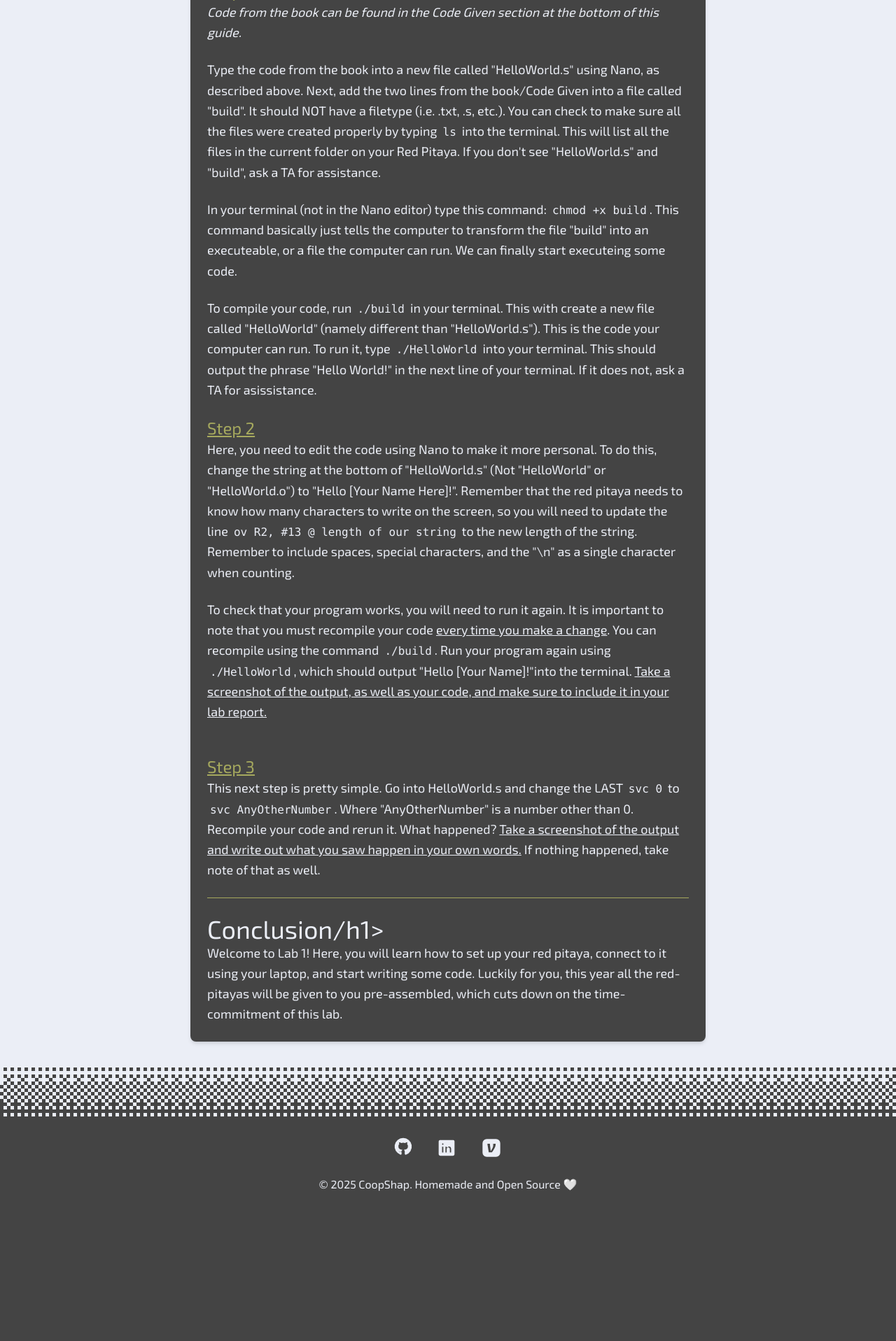
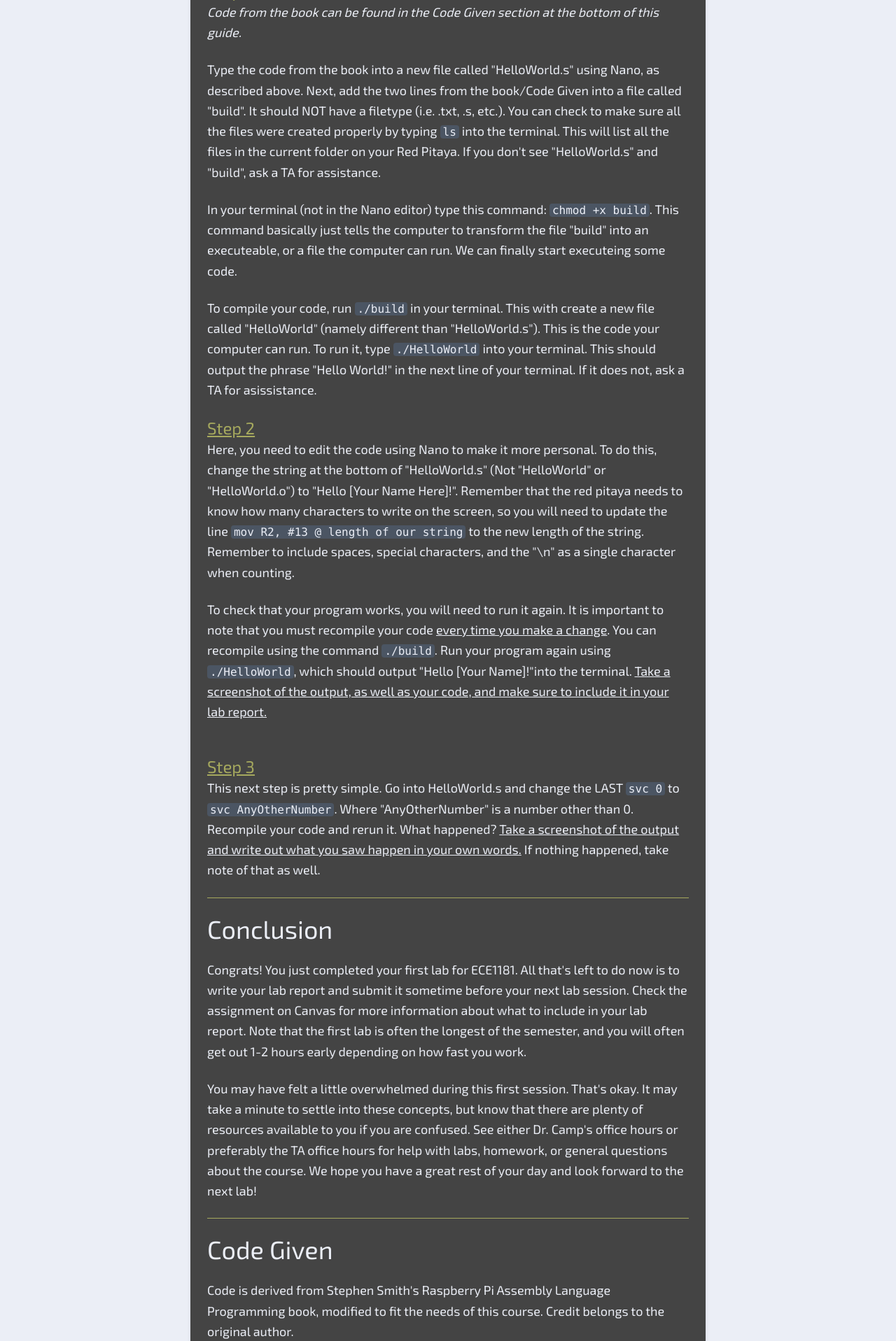
Before and after one commit to cshapard26/CoopShapWebsite, a Flask app: page /labs/ECE1181/Lab1GettingStarted in a window 1280 px wide. Shown: the part 3662-5579 px from the top of the page at 70% size. Before the commit the page ends 5365 px from the top, so only its background shows below. Run offline with Flask 3, Linux system fonts and the light colour scheme.

Commit message:
changed code block function

````diff
--- a/templates/labs/ECE1181/Lab1.html
+++ b/templates/labs/ECE1181/Lab1.html
@@ -44,7 +44,7 @@
                 <br/>
                 <h1 class="text-2xl text-bold underline text-cs-green">Virtual Setup</h1>
                 <p class="leading-relaxed text-lg">
-                    Now that your pitaya is all connected, we can make sure it is working digitally. To make sure you are connected properly, visit <code class="bg-cs-blue px-1 rounded text-base">http://rp-xxxxxx.local</code>  (replace the x's with the six digits on your red pitaya. It will be on your case, or the sticker with the QR code if the other one fell off). If you are connected properly, you should be brought to a website with a Red Pitaya logo in the background and some buttons. If the website times out, then something went wrong. See below for some troubleshooting tips.
+                    Now that your pitaya is all connected, we can make sure it is working digitally. To make sure you are connected properly, visit <code class="bg-gray-600 px-1 rounded text-base">http://rp-xxxxxx.local</code>  (replace the x's with the six digits on your red pitaya. It will be on your case, or the sticker with the QR code if the other one fell off). If you are connected properly, you should be brought to a website with a Red Pitaya logo in the background and some buttons. If the website times out, then something went wrong. See below for some troubleshooting tips.
                 </p>
                 <br/>
                 <h1 class="text-2xl text-bold underline text-cs-green">Troubleshooting</h1>
@@ -66,11 +66,11 @@
                 <br/>
                 <ol class="list-decimal ml-6 text-lg space-y-2">
                     <li>Open "Terminal" if you are on Mac and "Powershell" if you are on Windows.</li>
-                    <li>When it opens, type <code class="bg-cs-blue px-1 rounded text-base">ssh root@rp-xxxxxx.local</code> where "xxxxxx" is your pitaya number, and click enter.</li>
-                    <li>It should prompt you for a password. It is <code class="bg-cs-blue0 px-1 rounded text-base">root</code>. <u> You won't see the letters you are typing in the command line. This is normal. Just type "root" and click enter.</u></li>
+                    <li>When it opens, type <code class="bg-gray-600 px-1 rounded text-base">ssh root@rp-xxxxxx.local</code> where "xxxxxx" is your pitaya number, and click enter.</li>
+                    <li>It should prompt you for a password. It is <code class="bg-gray-6000 px-1 rounded text-base">root</code>. <u> You won't see the letters you are typing in the command line. This is normal. Just type "root" and click enter.</u></li>
                     <li>You should now be connected to your red pitaya (you can check this by seeing what the beginning of the line in the terminal says. It should say "root:~ $" or something similar instead of your laptop name).</li>
-                    <li>To create a file, type <code class="bg-cs-blue px-1 rounded text-base">touch main.s</code>. This creates a file called "main.s" in the current directory (a.k.a folder).</li>
-                    <li>Type <code class="bg-cs-blue px-1 rounded text-base">nano main.s</code> to start editing an empty file named main.s. This is the Nano window. It is VERY confusing, even to experienced users. Here is a general overview of what you need to know:</li>
+                    <li>To create a file, type <code class="bg-gray-600 px-1 rounded text-base">touch main.s</code>. This creates a file called "main.s" in the current directory (a.k.a folder).</li>
+                    <li>Type <code class="bg-gray-600 px-1 rounded text-base">nano main.s</code> to start editing an empty file named main.s. This is the Nano window. It is VERY confusing, even to experienced users. Here is a general overview of what you need to know:</li>
                 </ol>
                 <br/>
                 <ol class="list-decimal ml-16 text-lg leading-relaxed space-y-2">
@@ -113,61 +113,61 @@
                 </p>
                 <br/>
                 <p class="leading-relaxed text-lg">
-                    Type the code from the book into a new file called "HelloWorld.s" using Nano, as described above. Next, add the two lines from the book/Code Given into a file called "build". It should NOT have a filetype (i.e. .txt, .s, etc.). You can check to make sure all the files were created properly by typing <code class="bg-csblue px-1 rounded text-base">ls</code> into the terminal. This will list all the files in the current folder on your Red Pitaya. If you don't see "HelloWorld.s" and "build", ask a TA for assistance.
+                    Type the code from the book into a new file called "HelloWorld.s" using Nano, as described above. Next, add the two lines from the book/Code Given into a file called "build". It should NOT have a filetype (i.e. .txt, .s, etc.). You can check to make sure all the files were created properly by typing <code class="bg-gray-600 px-1 rounded text-base">ls</code> into the terminal. This will list all the files in the current folder on your Red Pitaya. If you don't see "HelloWorld.s" and "build", ask a TA for assistance.
                 </p>
                 <br/>
                 <p class="leading-relaxed text-lg">
-                    In your terminal (not in the Nano editor) type this command: <code class="bg-csblue px-1 rounded text-base">chmod +x build</code>. This command basically just tells the computer to transform the file "build" into an executeable, or a file the computer can run. We can finally start executeing some code.
+                    In your terminal (not in the Nano editor) type this command: <code class="bg-gray-600 px-1 rounded text-base">chmod +x build</code>. This command basically just tells the computer to transform the file "build" into an executeable, or a file the computer can run. We can finally start executeing some code.
                 </p>
                 <br/>
                 <p class="leading-relaxed text-lg">
-                    To compile your code, run <code class="bg-csblue px-1 rounded text-base">./build</code> in your terminal. This with create a new file called "HelloWorld" (namely different than "HelloWorld.s"). This is the code your computer can run. To run it, type <code class="bg-csblue px-1 rounded text-base">./HelloWorld</code> into your terminal. This should output the phrase "Hello World!" in the next line of your terminal. If it does not, ask a TA for asissistance.
+                    To compile your code, run <code class="bg-gray-600 px-1 rounded text-base">./build</code> in your terminal. This with create a new file called "HelloWorld" (namely different than "HelloWorld.s"). This is the code your computer can run. To run it, type <code class="bg-gray-600 px-1 rounded text-base">./HelloWorld</code> into your terminal. This should output the phrase "Hello World!" in the next line of your terminal. If it does not, ask a TA for asissistance.
                 </p>
                 <br/>
                 <h1 class="text-2xl text-bold underline text-cs-green">Step 2</h1>
                 <p class="leading-relaxed text-lg">
-                    Here, you need to edit the code using Nano to make it more personal. To do this, change the string at the bottom of "HelloWorld.s" (Not "HelloWorld" or "HelloWorld.o") to "Hello [Your Name Here]!". Remember that the red pitaya needs to know how many characters to write on the screen, so you will need to update the line <code class="bg-csblue px-1 rounded text-base">ov R2, #13   @ length of our string</code> to the new length of the string. Remember to include spaces, special characters, and the "\n" as a single character when counting.
+                    Here, you need to edit the code using Nano to make it more personal. To do this, change the string at the bottom of "HelloWorld.s" (Not "HelloWorld" or "HelloWorld.o") to "Hello [Your Name Here]!". Remember that the red pitaya needs to know how many characters to write on the screen, so you will need to update the line <code class="bg-gray-600 px-1 rounded text-base">mov R2, #13   @ length of our string</code> to the new length of the string. Remember to include spaces, special characters, and the "\n" as a single character when counting.
                 </p>
                 <br/>
                 <p class="leading-relaxed text-lg">
-                    To check that your program works, you will need to run it again. It is important to note that you must recompile your code <u>every time you make a change</u>. You can recompile using the command <code class="bg-csblue px-1 rounded text-base">./build</code>. Run your program again using <code class="bg-csblue px-1 rounded text-base">./HelloWorld</code>, which should output "Hello [Your Name]!"into the terminal. <u>Take a screenshot of the output, as well as your code, and make sure to include it in your lab report.</u>
+                    To check that your program works, you will need to run it again. It is important to note that you must recompile your code <u>every time you make a change</u>. You can recompile using the command <code class="bg-gray-600 px-1 rounded text-base">./build</code>. Run your program again using <code class="bg-gray-600 px-1 rounded text-base">./HelloWorld</code>, which should output "Hello [Your Name]!"into the terminal. <u>Take a screenshot of the output, as well as your code, and make sure to include it in your lab report.</u>
                 </p>
                 <br/>
                 <br/>
                 <h1 class="text-2xl text-bold underline text-cs-green">Step 3</h1>
                 <p class="leading-relaxed text-lg">
-                    This next step is pretty simple. Go into HelloWorld.s and change the LAST <code class="bg-csblue px-1 rounded text-base">svc 0</code> to <code class="bg-csblue px-1 rounded text-base">svc AnyOtherNumber</code>. Where "AnyOtherNumber" is a number other than 0. Recompile your code and rerun it. What happened? <u>Take a screenshot of the output and write out what you saw happen in your own words.</u> If nothing happened, take note of that as well.
+                    This next step is pretty simple. Go into HelloWorld.s and change the LAST <code class="bg-gray-600 px-1 rounded text-base">svc 0</code> to <code class="bg-gray-600 px-1 rounded text-base">svc AnyOtherNumber</code>. Where "AnyOtherNumber" is a number other than 0. Recompile your code and rerun it. What happened? <u>Take a screenshot of the output and write out what you saw happen in your own words.</u> If nothing happened, take note of that as well.
                 </p>
                 <!-- Separator -->
                 <div class="h-px bg-cs-green my-6"></div>
-                <h1 class="text-4xl text-bold">Conclusion/h1>
+                <h1 class="text-4xl text-bold">Conclusion</h1>
                 <br/>
                 <p class="leading-relaxed text-lg">
-                    Welcome to Lab 1! Here, you will learn how to set up your red pitaya, connect to it using your laptop, and start writing some code. Luckily for you, this year all the red-pitayas will be given to you pre-assembled, which cuts down on the time-commitment of this lab.
+                    Congrats! You just completed your first lab for ECE1181. All that's left to do now is to write your lab report and submit it sometime before your next lab session. Check the assignment on Canvas for more information about what to include in your lab report. Note that the first lab is often the longest of the semester, and you will often get out 1-2 hours early depending on how fast you work.
                 </p>
-
-            </div>
-        </div>
-    </div>
-</body>
-{% endblock %}
-
-
-<!--
-
-# Conclusion
-Congrats! You just completed your first lab for ECE1181. All that's left to do now is to write your lab report and submit it sometime before your next lab session. Check the assignment on Canvas for more information about what to include in your lab report. Note that the first lab is often the longest of the semester, and you will often get out 1-2 hours early depending on how fast you work.
-
-You may have felt a little overwhelmed during this first session. That's okay. It may take a minute to settle into these concepts, but know that there are plenty of resources available to you if you are confused. See either Dr. Camp's office hours or preferably the TA office hours for help with labs, homework, or general questions about the course. We hope you have a great rest of your day and look forward to the next lab!
-
-
-# Code Given
-Code is derived from Stephen Smith's Raspberry Pi Assembly Language Programming book, modified to fit the needs of this course. Credit belongs to the original author.
-
-WARNING: I strongly recommend typing this into your Red Pitaya directly – The reason is that there are hidden symbols that may cause a high degree of frustration from copy/paste that would be spared by just typing it in. Also, you get a better feel for the code in doing so. You will likely not understand all that is happening in this code for now. That is okay. As the semester goes on, you will gain an understanding of everything you see below.
-
-HelloWorld.s:
-```asm
+                <br/>
+                <p class="leading-relaxed text-lg">
+                    You may have felt a little overwhelmed during this first session. That's okay. It may take a minute to settle into these concepts, but know that there are plenty of resources available to you if you are confused. See either Dr. Camp's office hours or preferably the TA office hours for help with labs, homework, or general questions about the course. We hope you have a great rest of your day and look forward to the next lab!
+                </p>
+                <!-- Separator -->
+                <div class="h-px bg-cs-green my-6"></div>
+                <h1 class="text-4xl text-bold">Code Given</h1>
+                <br/>
+                <p class="leading-relaxed text-lg">
+                    Code is derived from Stephen Smith's Raspberry Pi Assembly Language Programming book, modified to fit the needs of this course. Credit belongs to the original author.
+                </p>
+                <br/>
+                <p class="leading-relaxed text-lg">
+                    WARNING: I strongly recommend typing this into your Red Pitaya directly. The reason is that there are hidden symbols that may cause a high degree of frustration from copy/paste that would be spared by just typing it in. Also, you get a better feel for the code in doing so. You will likely not understand all that is happening in this code for now. That is okay. As the semester goes on, you will gain an understanding of everything you see below.
+                </p>
+                <br/>
+                <h1 class="text-2xl text-bold underline text-cs-green">build</h1>
+                <pre class="bg-gray-600 text-steel rounded-lg p-4 overflow-auto">
+as -o HelloWorld.o HelloWorld.s
+ld -o HelloWorld HelloWorld.o</pre>
+                <br/>
+                <h1 class="text-2xl text-bold underline text-cs-green">HelloWorld.s</h1>
+                <pre class="bg-gray-600 text-steel rounded-lg p-4 overflow-auto">
 @ Assembler program to print "Hello World!"
 @ to stdout.
 @ R0-R2 - parameters to linux function services
@@ -190,18 +190,15 @@ _start:
                 @ terminates this program
     svc 0       @ Call linux to terminate
 
-helloworld: .ascii "Hello World!\n"
-```
-build:
-```build
-as -o HelloWorld.o HelloWorld.s
-ld -o HelloWorld HelloWorld.o
-```
+helloworld: .ascii "Hello World!\n"</pre>
+            </div>
+        </div>
+    </div>
+</body>
+{% endblock %}
 
 
-
-
-
+<!--
                 <h2>Blockquote Example</h2>
                 <blockquote class="border-l-4 border-cs-blue italic pl-4 text-cs-green">
                     "This is an example of a blockquote. It's perfect for highlighting important points or quotes."
@@ -212,16 +209,14 @@ ld -o HelloWorld HelloWorld.o
                     Below is an example of a simple Python function:
                 </p>
                 <pre class="bg-gray-600 text-steel rounded-lg p-4 overflow-auto">
-<code class="language-python">
 def greet(name):
     return f"Hello, {name}!"
 
 print(greet("World"))
-</code>
                 </pre>
 
 
-<code class="bg-csblue px-1 rounded text-base">
+<code class="bg-gray-600 px-1 rounded text-base">
 
 </code>
 -->
````
